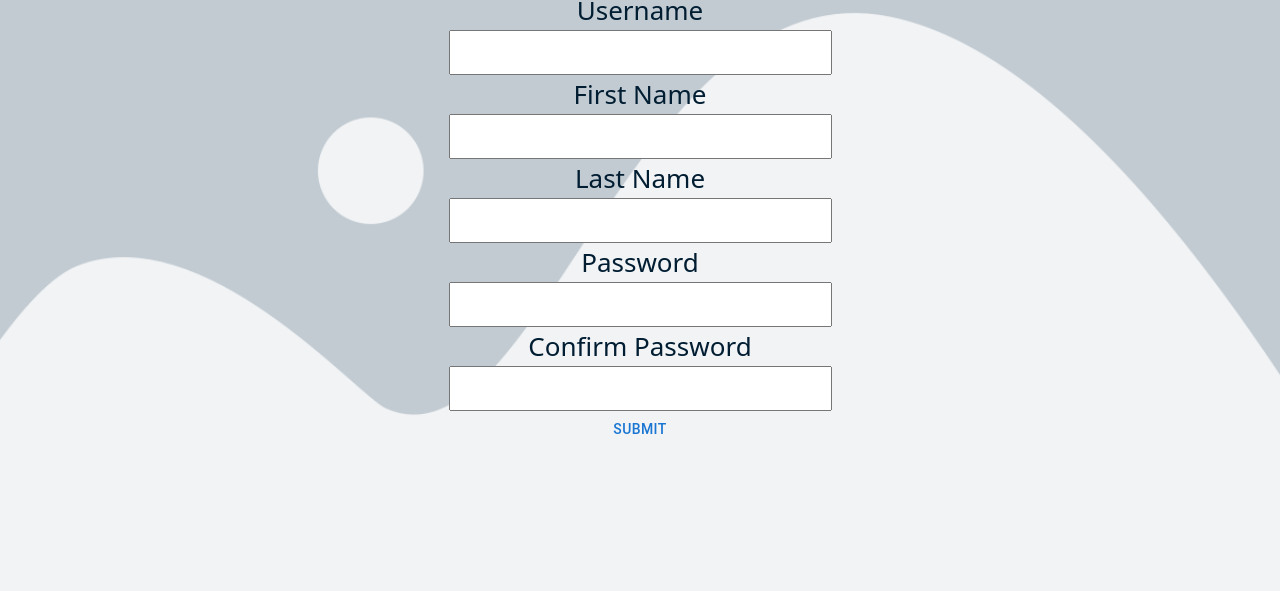
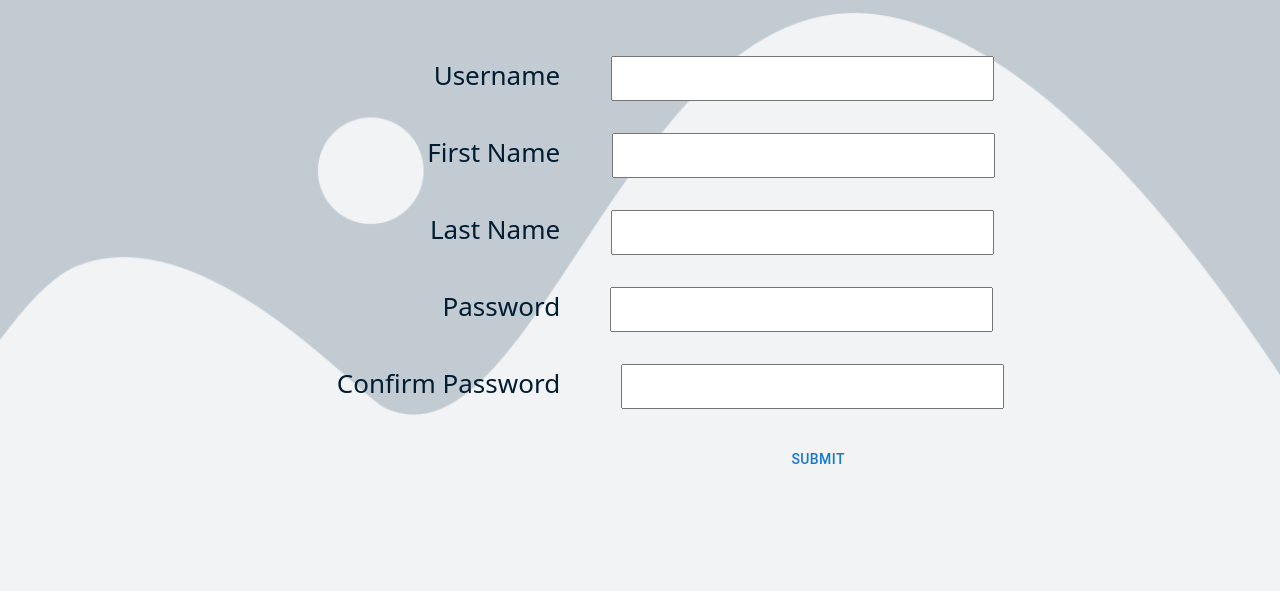
Before and after one commit to GaillardTom/GraphViewer, a React app in the folder client/: page /register in a window 1280 px wide. Shown: the part 209-800 px from the top of the page. Built offline with nearby package versions, Linux system fonts and the light colour scheme.

Commit message:
Upgraded register route

```diff
--- a/client/src/App.css
+++ b/client/src/App.css
@@ -4,11 +4,28 @@
     background-size: cover;
 }
 .register{
-    color:rgb(1, 29, 50);
+    color: rgb(1, 29, 50);
     display: flex;
-    align-items: center;
-    flex-direction: column;
-    justify-content: center;
+    align-items: stretch;
+    flex-direction: row;
+    justify-content: left;
+    border-bottom: 100px;
+    gap: 10%;
+    white-space: nowrap;
+    text-align: center;
+    margin-top: auto;
+    float: left;    color: rgb(1, 29, 50);
+    display: flex;
+    align-items: stretch;
+    flex-direction: row;
+    justify-content: left;
+    border-bottom: 100px;
+    gap: 10%;
+    white-space: nowrap;
+    text-align: center;
+    margin-top: auto;
+    float: left;
+
 }
 .App-logo {
     height: 40vmin;
@@ -47,7 +64,24 @@
     font-size: calc(10px + 2vmin);
     color: white;
 }
+.register{
 
+}
+.RegisterForm{
+    display: flex;
+    flex-direction: column;
+    align-items: center;
+    justify-content: center;
+    font-size: calc(10px + 2vmin);
+    color: black;
+    border-bottom: 10px;
+    gap: 4vmin;
+    white-space: nowrap;
+    text-align: center;
+    margin-top:4vmin;
+    float:right;
+    align-items: flex-end;
+}
 .App-body {
     min-height: 75vh;
     display: flex;
--- a/client/src/views/Register.js
+++ b/client/src/views/Register.js
@@ -112,20 +112,21 @@ export default function Register() {
         <div className="App">
              <header className="App-full">
 
-            <div>
-                <h1>User Registration</h1>
-            </div>
+
 
 
             {/* Calling to the methods */}
-            <div className="messages">
-                {errorMessage()}
-                {successMessage()}
-            </div>
 
-            <form>
+
+            <div className='RegisterForm'>
                 {/* Labels and inputs for form data */}
-
+                <div>
+                    <h1>User Registration</h1>
+                </div>
+                <div className="messages">
+                    {errorMessage()}
+                    {successMessage()}
+                </div>
                 <div className="register">
                     <label className="label">Username</label>
                     <input onChange={handleUsername} className="input"
@@ -161,7 +162,7 @@ export default function Register() {
                     </Button>
                 </div>
 
-            </form>
+            </div>
             </header>
 
         </div>
--- a/server/database.js
+++ b/server/database.js
@@ -48,7 +48,6 @@ async function CreateUser(username, password, firstName, lastName) {
               password: hash,
               firstName: firstName,
               lastName: lastName,
-              graph: [],
             };
             await usersDatabase.collection('users').insertOne(user);
             return true;
```
